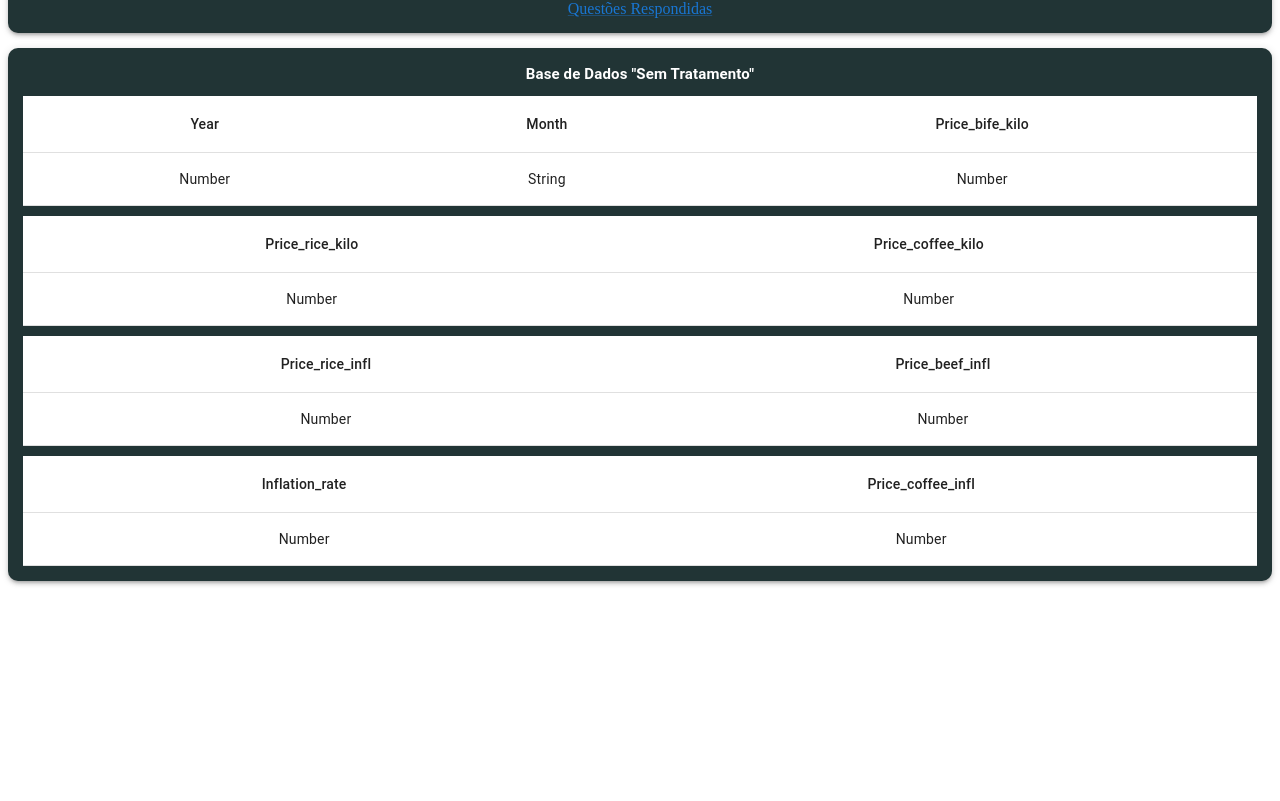
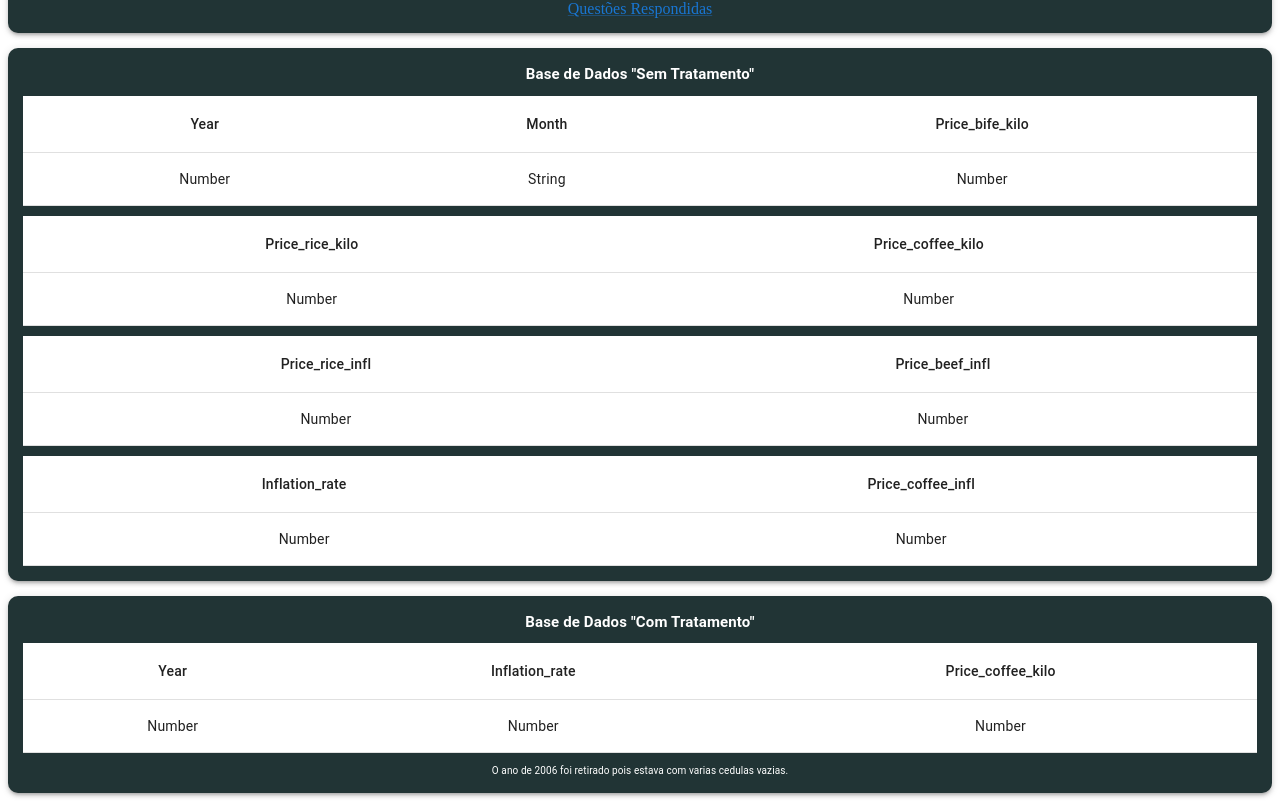
Before and after one commit to mateusaugust/inteligenciaDeNegocio, a React (Vite) app: page / in a window 1280 px wide. Shown: the part 241-1042 px from the top of the page. Before the commit the page ends 830 px from the top, so only its background shows below. Built offline with nearby package versions, Linux system fonts and the light colour scheme.

Commit message:
feat: adição de dados  filtrados

```diff
--- a/src/Components/About.tsx
+++ b/src/Components/About.tsx
@@ -1,5 +1,6 @@
 import { Box, Typography, Link } from "@mui/material";
 import { DataNoFilterTable } from "../General Components/DataNoFilterTable";
+import { DataWithFilter } from "../General Components/DataWithFilter";
 
 export const About = () => {
   return (
@@ -88,6 +89,35 @@ export const About = () => {
 
         <DataNoFilterTable/>
       </Box>
+
+
+      <Box
+        sx={{
+          backgroundColor: "#213435",
+          borderRadius: "10px",
+          boxShadow: 3,
+          padding: "15px",
+          gap: "10px",
+          display: "flex",
+          flexDirection: "column",
+          alignItems: "center",
+        }}
+      >
+        <Typography
+          sx={{ color: "white", textAlign: "center", fontSize: "15px" }}
+        >
+          <b>Base de Dados "Com Tratamento"</b>
+        </Typography>
+
+        <DataWithFilter/>
+
+
+        <Typography
+          sx={{ color: "white", fontSize: "10px", textAlign: "justify" }}
+        >
+         O ano de 2006 foi retirado pois estava com varias cedulas vazias.
+        </Typography>
+      </Box>
     </Box>
   );
 };
--- /dev/null
+++ b/src/General Components/DataWithFilter.tsx
@@ -0,0 +1,48 @@
+import {
+  Table,
+  TableBody,
+  TableCell,
+  TableHead,
+  TableRow,
+  Box,
+} from "@mui/material";
+
+export const DataWithFilter = () => {
+  const headerTable1 = Array<string>(
+    "Year",
+    "Inflation_rate",
+    "Price_coffee_kilo"
+  );
+
+  const bodyTable1 = Array<string>("Number", "Number", "Number");
+
+  return (
+    <Box
+      sx={{
+        width: "100%",
+        display: "flex",
+        gap: "10px",
+        flexDirection: "column",
+        alignItems: "center",
+      }}
+    >
+      <Table sx={{ backgroundColor: "white" }}>
+        <TableHead>
+          <TableRow>
+            {headerTable1.map((head) => (
+              <TableCell sx={{ textAlign: "center" }}>{head}</TableCell>
+            ))}
+          </TableRow>
+        </TableHead>
+
+        <TableBody>
+          <TableRow>
+            {bodyTable1.map((body) => (
+              <TableCell sx={{ textAlign: "center" }}>{body}</TableCell>
+            ))}
+          </TableRow>
+        </TableBody>
+      </Table>
+    </Box>
+  );
+};
```
